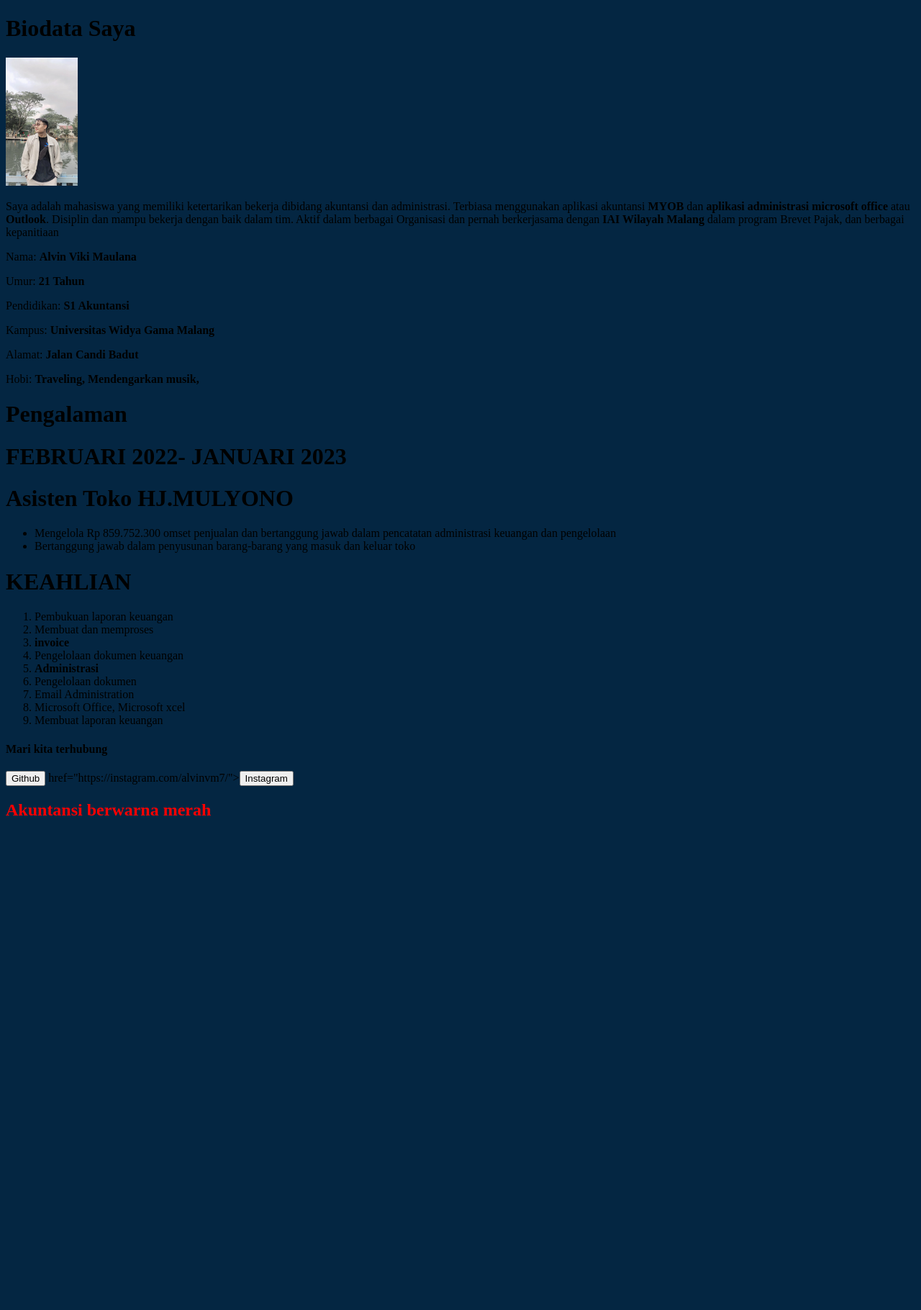
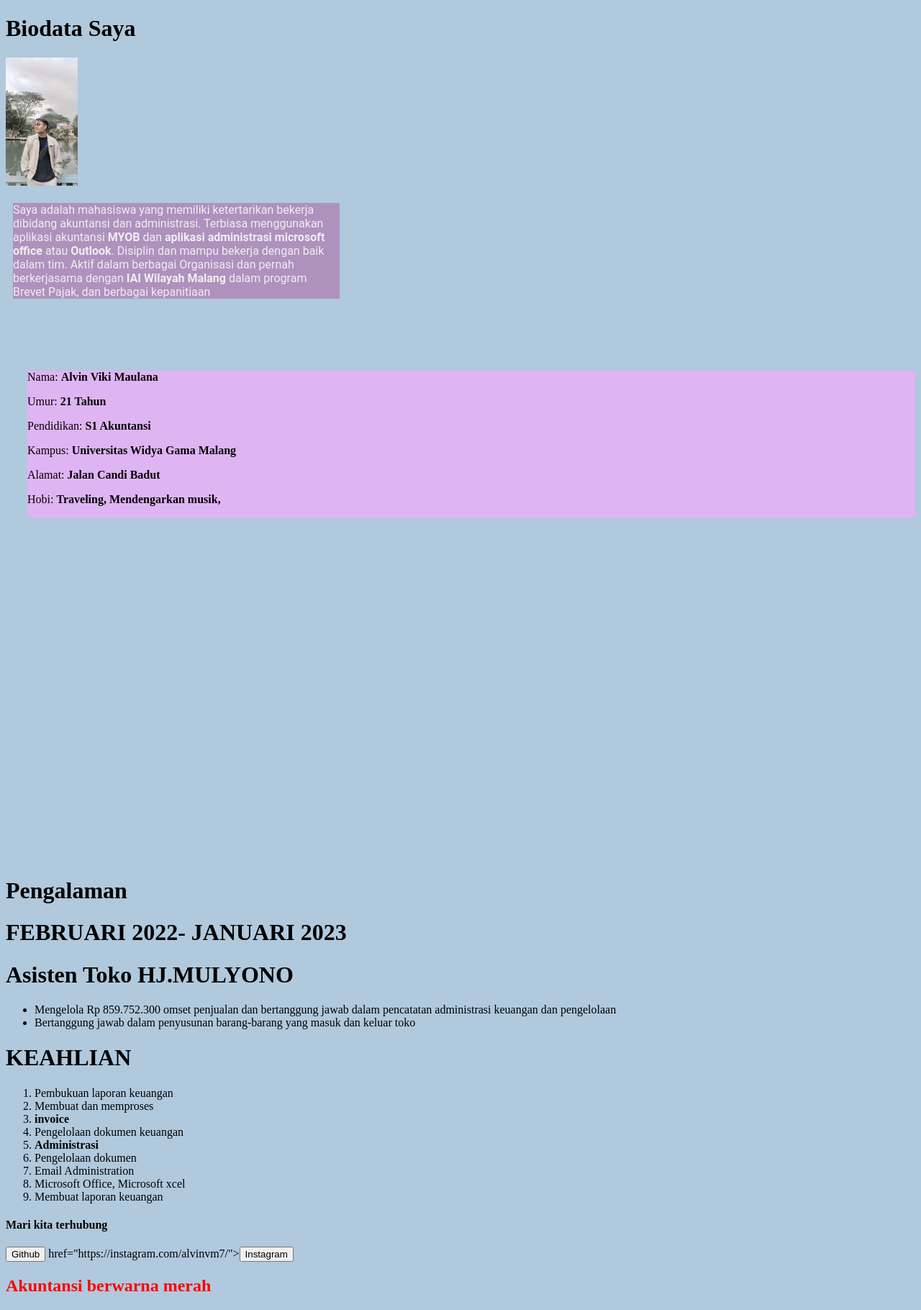
Before and after one commit to alvinvm/webdasar, a PHP site: page /biodata.html in a window 1280 px wide. Shown: the whole page at 72% size. Before the commit the page ends 1133 px from the top, so only its background shows below. Run offline with PHP 8.4, Linux system fonts and the light colour scheme.

Commit message:
Tambahan folder

```diff
--- a/biodata.html
+++ b/biodata.html
@@ -9,8 +9,11 @@
 </head>
 <body>
   <h1>Biodata Saya</h1>
-  <div class="container">
+
+
     <img src="images/foto.jpeg" width="100px">
+    <br>
+    <div id="warna">
     <p>Saya adalah mahasiswa yang memiliki ketertarikan bekerja
       dibidang akuntansi dan administrasi. Terbiasa menggunakan
       aplikasi akuntansi <b>MYOB</b> dan <b>aplikasi administrasi microsoft
@@ -20,14 +23,18 @@
       berkerjasama dengan <b>IAI Wilayah Malang</b> dalam program
       Brevet Pajak, dan berbagai kepanitiaan
       </p>
+    </div>
+    <div id="tabela">
 
-    <p>Nama: <span><b>Alvin Viki Maulana</b></span></p>
+    <table><p>Nama: <span><b>Alvin Viki Maulana</b></span></p>
     <p>Umur: <span><b>21 Tahun</b></span></p>
     <p>Pendidikan: <span><b>S1 Akuntansi</b></span></p>
     <p>Kampus: <span><b>Universitas Widya Gama Malang</b></span></p>
     <p>Alamat: <span><b>Jalan Candi Badut</b></span></p>
     <p>Hobi: <span><b>Traveling, Mendengarkan musik, </b></span></p>
 
+  </table>
+    </div>
     <h1>Pengalaman</h1>
     <h1>FEBRUARI 2022- JANUARI 2023</h1>
     <h1>Asisten Toko HJ.MULYONO</h1>
--- a/style.css
+++ b/style.css
@@ -5,9 +5,23 @@ label {
 
 }
 body {
-    background-color: #042642;
+    background-color: #b0c9dd;
   }
 #table{
     margin: 20px 0px 50px 30px;
     background-color: #1c2629;
     padding: 20px
+}
+
+
+#warna{
+    color: #edeff0;
+    font-family:'Roboto';
+    background-color: rgb(175, 145, 189);
+    margin: 20px 800px 50px 10px;
+}
+
+#tabela {
+    margin: 100px 0px 500px 30px;
+    background-color: rgb(223, 180, 243);
+}
```
